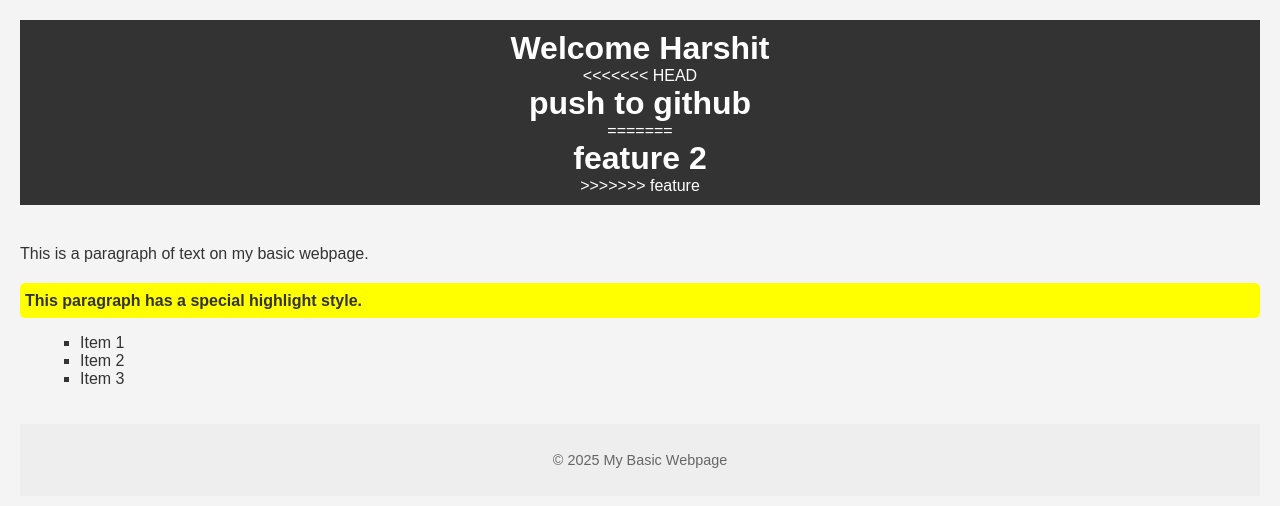
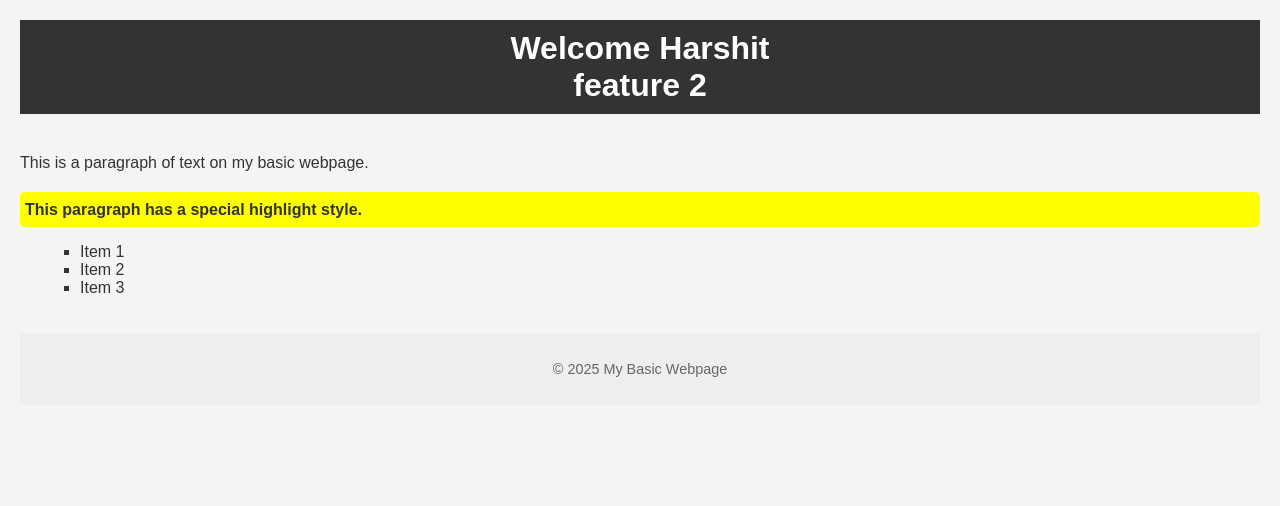
Before and after one commit to SuperHarsh/temp, a plain HTML site: page index.html in a window 1280 px wide. Drawn offline with Linux system fonts and the light colour scheme.

```diff
--- a/index.html
+++ b/index.html
@@ -9,11 +9,7 @@
 <body>
     <header>
         <h1>Welcome Harshit</h1>
-<<<<<<< HEAD
-        <h1>push to github</h1>
-=======
         <h1>feature 2</h1>
->>>>>>> feature
     </header>
 
     <main>
```
Also changed, not shown: 1 other file.
